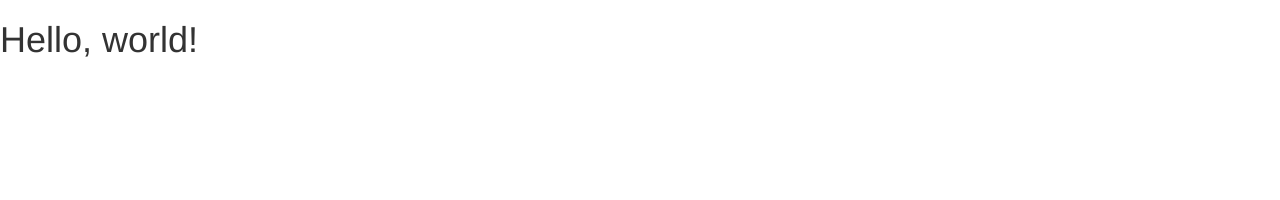
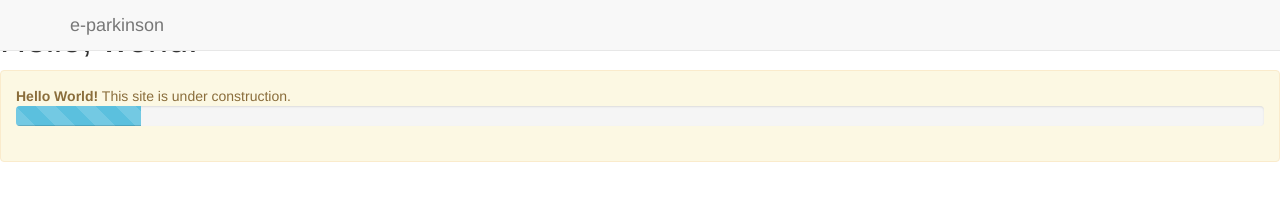
Before and after one commit to e-parkinson/web-page-test, a plain HTML site: page index.html in a window 1280 px wide. Drawn offline with nearby package versions, Linux system fonts and the light colour scheme.

Commit message:
starts using bootstrap

```diff
--- a/index.html
+++ b/index.html
@@ -5,7 +5,11 @@
     <meta http-equiv="X-UA-Compatible" content="IE=edge">
     <meta name="viewport" content="width=device-width, initial-scale=1">
     <!-- The above 3 meta tags *must* come first in the head; any other head content must come *after* these tags -->
-    <title>Bootstrap 101 Template</title>
+
+	<style>
+
+	</style>
+    <title>Esme Parkinson</title>
 
     <!-- Bootstrap -->
     <link href="css/bootstrap.min.css" rel="stylesheet">
@@ -18,11 +22,26 @@
     <![endif]-->
   </head>
   <body>
+
+
+	<nav role="navigation" class="navbar navbar-default navbar-fixed-top">
+		<div class="container">
+			<a href="e-parkinson.github.io" class="navbar-brand">e-parkinson</a>
+		</div>
+	</nav>
     <h1>Hello, world!</h1>
 
     <!-- jQuery (necessary for Bootstrap's JavaScript plugins) -->
     <script src="https://ajax.googleapis.com/ajax/libs/jquery/1.11.3/jquery.min.js"></script>
     <!-- Include all compiled plugins (below), or include individual files as needed -->
     <script src="js/bootstrap.min.js"></script>
+
+	<div class="alert alert-warning">
+		<strong> Hello World!</strong> This site is under construction.
+		<div class="progress progress-striped active">
+			<div class="progress-bar progress-bar-info" style="width: 10%">
+			</div>
+		</div>
+	</div>
   </body>
 </html>
```
